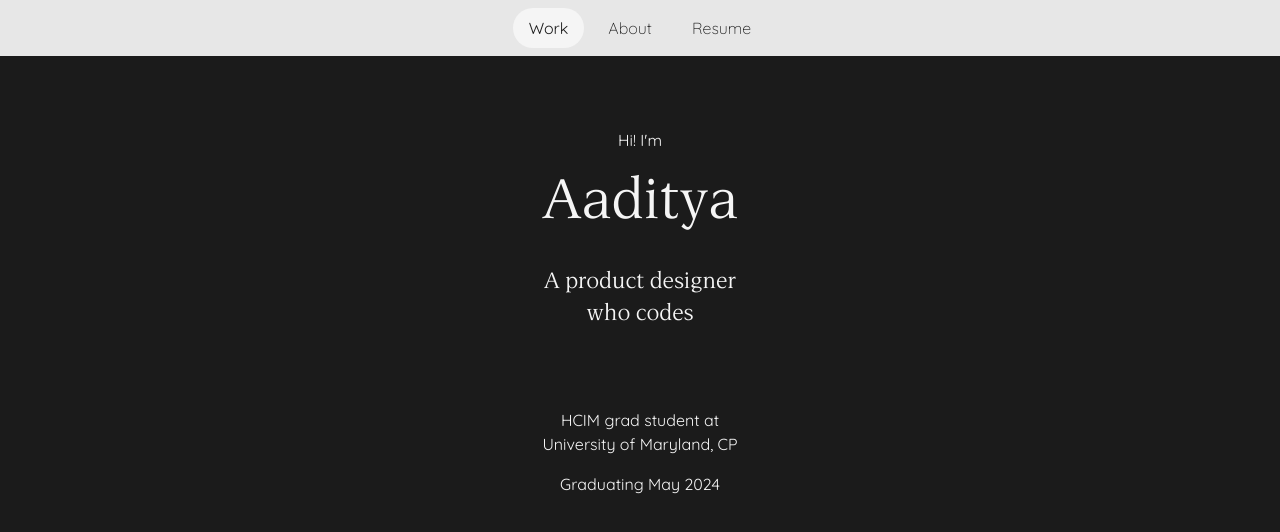
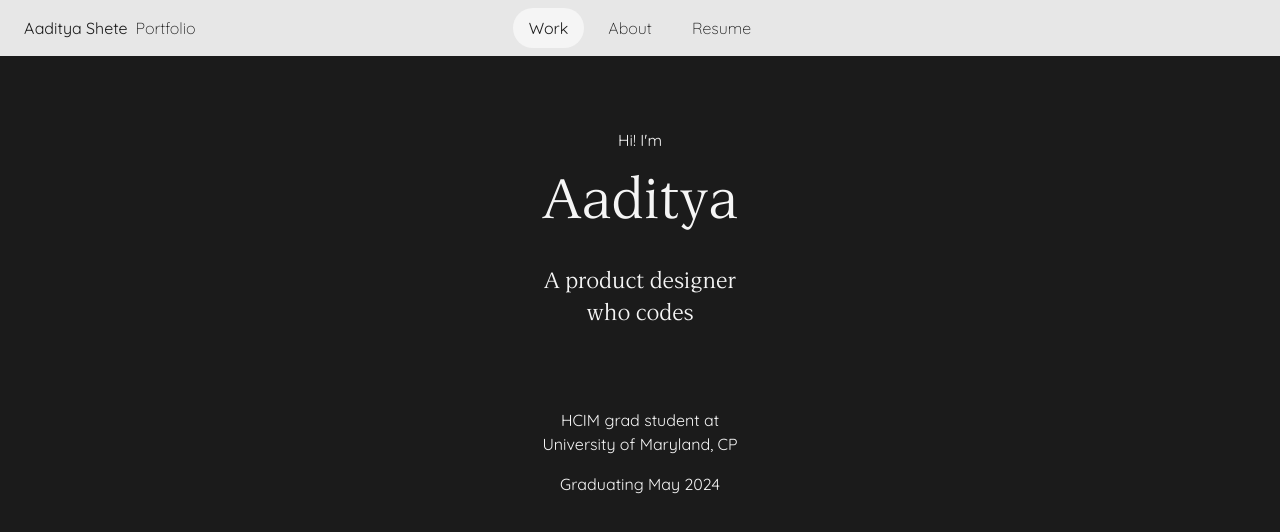
Before and after one commit to fan-boy/Portfolio2023, a Next.js app: page / in a window 1280 px wide. Shown: the top 532 px of the page. Built offline with nearby package versions, Linux system fonts and the light colour scheme.

Commit message:
Responsive navbar

```diff
--- a/src/app/ComponentLibrary/Components/Navbar.tsx
+++ b/src/app/ComponentLibrary/Components/Navbar.tsx
@@ -8,11 +8,26 @@ interface NavbarProps{
 const Navbar = () =>{
 
     return(
-        <div className="w-full bg-[#E7E7E7] p-2  gap-2  flex flex-row justify-center">
+        <div className="w-full bg-[#E7E7E7] p-2   items-center sm:grid sm:grid-cols-3 ">
 
+            <span className="hidden sm:block font-sans text-fontLight ml-4">
+            <span>
+                Aaditya Shete
+            </span>
+            <span className="font-thin ml-2">
+                Portfolio
+            </span>
+            </span>
+
+            <div className=" flex items-center justify-center">
+
+            <span className="flex  flex-row gap-2 justify-self-center">
            <NavbarButton intent={"selected"}>Work</NavbarButton>
            <NavbarButton>About</NavbarButton>
            <NavbarButton>Resume</NavbarButton>
+           </span>
+           </div>
+
         </div>
     );
 
```
